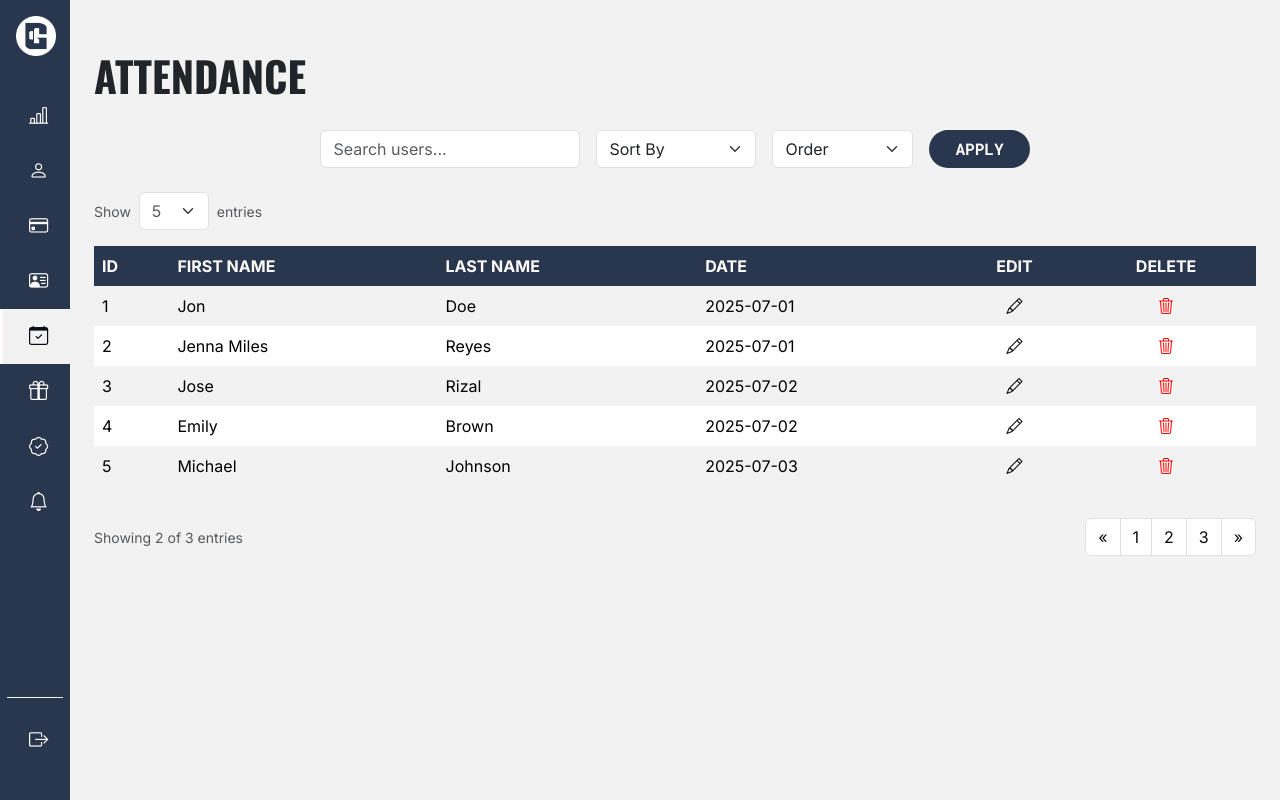
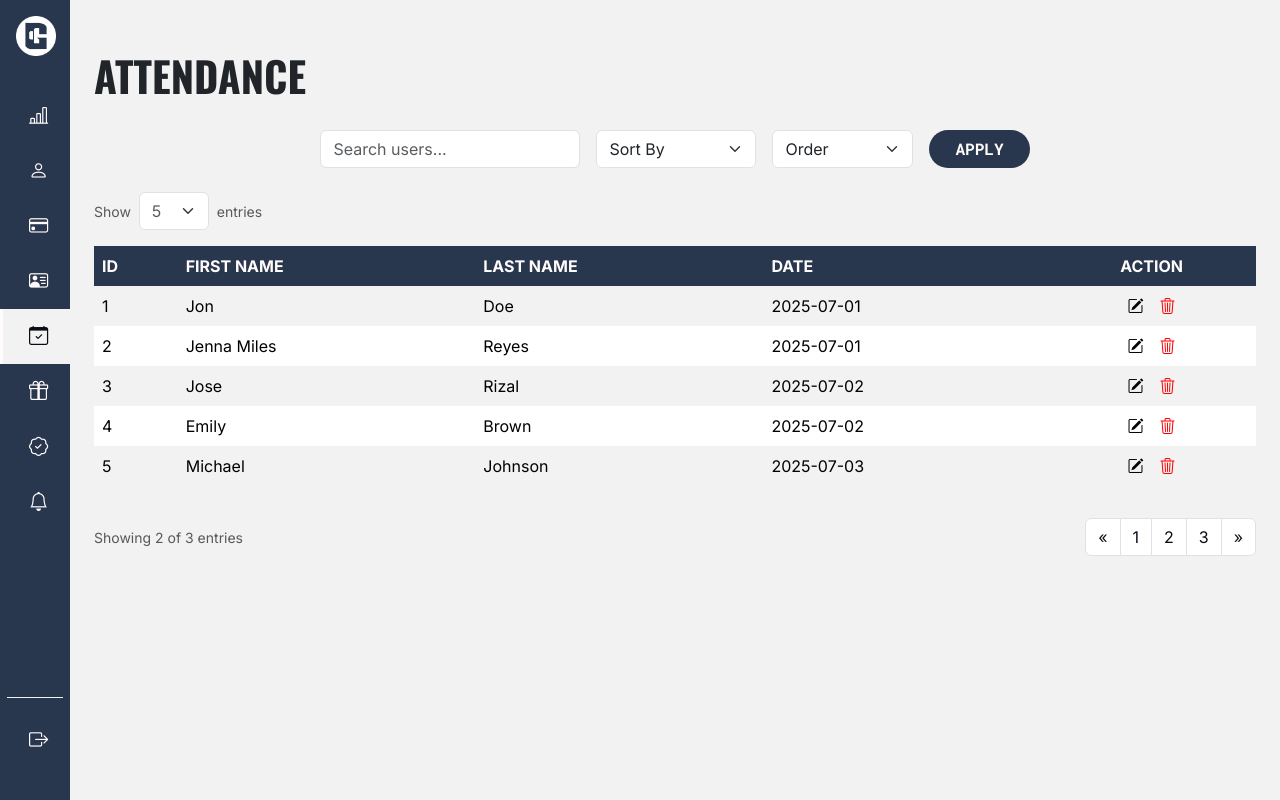
Before and after one commit to ProjectGymBoost/GymBoost.com, a PHP site: page /admin/attendance.php in a window 1280 px wide. Run offline with PHP 8.4, Linux system fonts and the light colour scheme.

Commit message:
FE | Minor adjustments to the actions of attendance.php

```diff
--- a/admin/attendance.php
+++ b/admin/attendance.php
@@ -84,8 +84,7 @@
                                 <th scope="col">FIRST NAME</th>
                                 <th scope="col">LAST NAME</th>
                                 <th scope="col">DATE</th>
-                                <th class="text-center" scope="col">EDIT</th>
-                                <th class="text-center" scope="col">DELETE</th>
+                                <th class="text-center" scope="col">ACTION</th>
                             </tr>
                         </thead>
 
@@ -96,19 +95,16 @@
                                 <td>Jon</td>
                                 <td>Doe</td>
                                 <td>2025-07-01</td>
-                                <td>
-                                    <li style="display: flex; justify-content: center;">
-                                        <a style="color: black; text-decoration: none;" href="#" data-bs-toggle="modal"
-                                            data-bs-target="#editAttendanceModal">
-                                            <i class="bi bi-pencil px-1"></i>
+                                <td class="d-flex flex-row justify-content-center">
+                                    <li>
+                                        <a data-bs-toggle="modal" data-bs-target="#editAnnouncement1Modal">
+                                            <i class="bi bi-pencil-square px-2"></i>
                                         </a>
                                     </li>
-                                </td>
-                                <td>
-                                    <li style="display: flex; justify-content: center;">
-                                        <a style="color: red; text-decoration: none;" href="#" data-bs-toggle="modal"
-                                            data-bs-target="#deleteAttendanceModal">
-                                            <i class="bi bi-trash3 px-1"></i>
+                                    <li>
+                                        <a style="color: red;" data-bs-toggle="modal"
+                                            data-bs-target="#deleteAnnouncement1Modal">
+                                            <i class="bi bi-trash3 px-2"></i>
                                         </a>
                                     </li>
                                 </td>
@@ -119,19 +115,16 @@
                                 <td>Jenna Miles</td>
                                 <td>Reyes</td>
                                 <td>2025-07-01</td>
-                                <td>
-                                    <li style="display: flex; justify-content: center;">
-                                        <a style="color: black; text-decoration: none;" href="#" data-bs-toggle="modal"
-                                            data-bs-target="#editAttendanceModal">
-                                            <i class="bi bi-pencil px-1"></i>
+                                <td class="d-flex flex-row justify-content-center">
+                                    <li>
+                                        <a data-bs-toggle="modal" data-bs-target="#editAnnouncement1Modal">
+                                            <i class="bi bi-pencil-square px-2"></i>
                                         </a>
                                     </li>
-                                </td>
-                                <td>
-                                    <li style="display: flex; justify-content: center;">
-                                        <a style="color: red; text-decoration: none;" href="#" data-bs-toggle="modal"
-                                            data-bs-target="#deleteAttendanceModal">
-                                            <i class="bi bi-trash3 px-1"></i>
+                                    <li>
+                                        <a style="color: red;" data-bs-toggle="modal"
+                                            data-bs-target="#deleteAnnouncement1Modal">
+                                            <i class="bi bi-trash3 px-2"></i>
                                         </a>
                                     </li>
                                 </td>
@@ -142,19 +135,16 @@
                                 <td>Jose</td>
                                 <td>Rizal</td>
                                 <td>2025-07-02</td>
-                                <td>
-                                    <li style="display: flex; justify-content: center;">
-                                        <a style="color: black; text-decoration: none;" href="#" data-bs-toggle="modal"
-                                            data-bs-target="#editAttendanceModal">
-                                            <i class="bi bi-pencil px-1"></i>
+                                <td class="d-flex flex-row justify-content-center">
+                                    <li>
+                                        <a data-bs-toggle="modal" data-bs-target="#editAnnouncement1Modal">
+                                            <i class="bi bi-pencil-square px-2"></i>
                                         </a>
                                     </li>
-                                </td>
-                                <td>
-                                    <li style="display: flex; justify-content: center;">
-                                        <a style="color: red; text-decoration: none;" href="#" data-bs-toggle="modal"
-                                            data-bs-target="#deleteAttendanceModal">
-                                            <i class="bi bi-trash3 px-1"></i>
+                                    <li>
+                                        <a style="color: red;" data-bs-toggle="modal"
+                                            data-bs-target="#deleteAnnouncement1Modal">
+                                            <i class="bi bi-trash3 px-2"></i>
                                         </a>
                                     </li>
                                 </td>
@@ -165,19 +155,16 @@
                                 <td>Emily</td>
                                 <td>Brown</td>
                                 <td>2025-07-02</td>
-                                <td>
-                                    <li style="display: flex; justify-content: center;">
-                                        <a style="color: black; text-decoration: none;" href="#" data-bs-toggle="modal"
-                                            data-bs-target="#editAttendanceModal">
-                                            <i class="bi bi-pencil px-1"></i>
+                                <td class="d-flex flex-row justify-content-center">
+                                    <li>
+                                        <a data-bs-toggle="modal" data-bs-target="#editAnnouncement1Modal">
+                                            <i class="bi bi-pencil-square px-2"></i>
                                         </a>
                                     </li>
-                                </td>
-                                <td>
-                                    <li style="display: flex; justify-content: center;">
-                                        <a style="color: red; text-decoration: none;" href="#" data-bs-toggle="modal"
-                                            data-bs-target="#deleteAttendanceModal">
-                                            <i class="bi bi-trash3 px-1"></i>
+                                    <li>
+                                        <a style="color: red;" data-bs-toggle="modal"
+                                            data-bs-target="#deleteAnnouncement1Modal">
+                                            <i class="bi bi-trash3 px-2"></i>
                                         </a>
                                     </li>
                                 </td>
@@ -188,19 +175,16 @@
                                 <td>Michael</td>
                                 <td>Johnson</td>
                                 <td>2025-07-03</td>
-                                <td>
-                                    <li style="display: flex; justify-content: center;">
-                                        <a style="color: black; text-decoration: none;" href="#" data-bs-toggle="modal"
-                                            data-bs-target="#editAttendanceModal">
-                                            <i class="bi bi-pencil px-1"></i>
+                                <td class="d-flex flex-row justify-content-center">
+                                    <li>
+                                        <a data-bs-toggle="modal" data-bs-target="#editAnnouncement1Modal">
+                                            <i class="bi bi-pencil-square px-2"></i>
                                         </a>
                                     </li>
-                                </td>
-                                <td>
-                                    <li style="display: flex; justify-content: center;">
-                                        <a style="color: red; text-decoration: none;" href="#" data-bs-toggle="modal"
-                                            data-bs-target="#deleteAttendanceModal">
-                                            <i class="bi bi-trash3 px-1"></i>
+                                    <li>
+                                        <a style="color: red;" data-bs-toggle="modal"
+                                            data-bs-target="#deleteAnnouncement1Modal">
+                                            <i class="bi bi-trash3 px-2"></i>
                                         </a>
                                     </li>
                                 </td>
```
